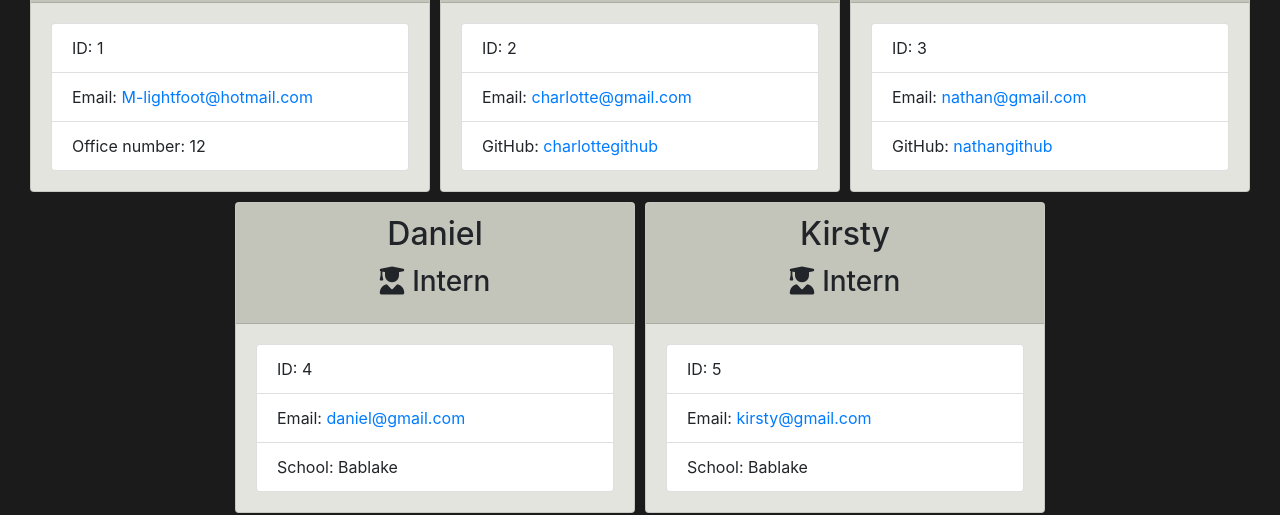
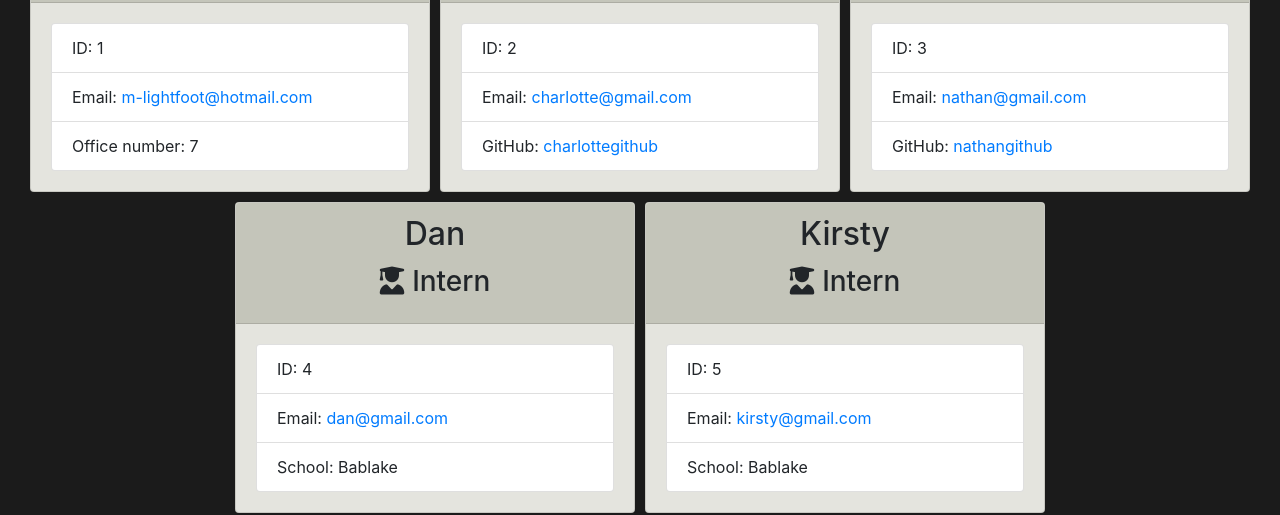
Before and after one commit to Mtlightfoot/team-profile-generator, a website: page output/team.html in a window 1280 px wide. Shown: the part 324-839 px from the top of the page. Drawn offline with nearby package versions, Linux system fonts and the light colour scheme.

Commit message:
node index.js used to create html file

```diff
--- a/output/team.html
+++ b/output/team.html
@@ -1,3 +1,4 @@
+
     <!DOCTYPE html>
 <html lang="en">
 
@@ -32,9 +33,8 @@
         <div class="card-body">
             <ul class="list-group">
                 <li class="list-group-item">ID: 1</li>
-                            <li class="list-group-item">Email: <a
-                                    href="mailto:M-lightfoot@hotmail.com">M-lightfoot@hotmail.com</a></li>
-                            <li class="list-group-item">Office number: 12</li>
+                <li class="list-group-item">Email: <a href="mailto:m-lightfoot@hotmail.com">m-lightfoot@hotmail.com</a></li>
+                <li class="list-group-item">Office number: 7</li>
             </ul>
         </div>
     </div>
@@ -47,10 +47,8 @@
     <div class="card-body">
         <ul class="list-group">
             <li class="list-group-item">ID: 2</li>
-                            <li class="list-group-item">Email: <a
-                                    href="mailto:charlotte@gmail.com">charlotte@gmail.com</a></li>
-                            <li class="list-group-item">GitHub: <a href="https://github.com/charlottegithub"
-                                    target="_blank" rel="noopener noreferrer">charlottegithub</a></li>
+            <li class="list-group-item">Email: <a href="mailto:charlotte@gmail.com">charlotte@gmail.com</a></li>
+            <li class="list-group-item">GitHub: <a href="https://github.com/charlottegithub" target="_blank" rel="noopener noreferrer">charlottegithub</a></li>
         </ul>
     </div>
 </div>
@@ -63,24 +61,21 @@
     <div class="card-body">
         <ul class="list-group">
             <li class="list-group-item">ID: 3</li>
-                            <li class="list-group-item">Email: <a href="mailto:nathan@gmail.com">nathan@gmail.com</a>
-                            </li>
-                            <li class="list-group-item">GitHub: <a href="https://github.com/nathangithub"
-                                    target="_blank" rel="noopener noreferrer">nathangithub</a></li>
+            <li class="list-group-item">Email: <a href="mailto:nathan@gmail.com">nathan@gmail.com</a></li>
+            <li class="list-group-item">GitHub: <a href="https://github.com/nathangithub" target="_blank" rel="noopener noreferrer">nathangithub</a></li>
         </ul>
     </div>
 </div>
 
         <div class="card employee-card">
     <div class="card-header">
-                        <h2 class="card-title">Daniel</h2>
+        <h2 class="card-title">Dan</h2>
         <h3 class="card-title"><i class="fas fa-user-graduate mr-2"></i>Intern</h3>
     </div>
     <div class="card-body">
         <ul class="list-group">
             <li class="list-group-item">ID: 4</li>
-                            <li class="list-group-item">Email: <a href="mailto:daniel@gmail.com">daniel@gmail.com</a>
-                            </li>
+            <li class="list-group-item">Email: <a href="mailto:dan@gmail.com">dan@gmail.com</a></li>
             <li class="list-group-item">School: Bablake</li>
         </ul>
     </div>
@@ -94,8 +89,7 @@
     <div class="card-body">
         <ul class="list-group">
             <li class="list-group-item">ID: 5</li>
-                            <li class="list-group-item">Email: <a href="mailto:kirsty@gmail.com">kirsty@gmail.com</a>
-                            </li>
+            <li class="list-group-item">Email: <a href="mailto:kirsty@gmail.com">kirsty@gmail.com</a></li>
             <li class="list-group-item">School: Bablake</li>
         </ul>
     </div>
@@ -105,5 +99,4 @@
         </div>
     </div>
 </body>
-
 </html>
```
Lines whose indentation alone changed are shown as unchanged.
